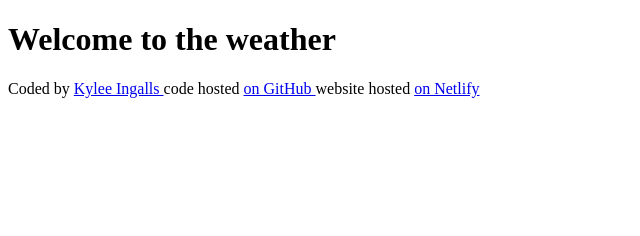
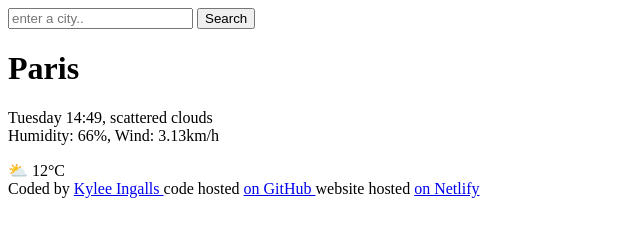
Before and after one commit to kylee-ingalls/Forecast, a plain HTML site: page index.html in a window 1280 px wide. Shown: the whole page, without its empty margins (0-640 px from the left). Drawn offline with Linux system fonts and the light colour scheme.

Commit message:
Added the HTML to project

```diff
--- a/index.html
+++ b/index.html
@@ -6,7 +6,23 @@
     <title>Forecast</title>
 </head>
 <body>
-    <h1>Welcome to the weather</h1>
+    <header>
+        <form>
+            <input type="search" placeholder="enter a city.." required>
+            <input type="submit" value="Search"/>
+        </form>
+    </header>
+    <main>
+        <div>
+    <h1>Paris</h1>
+    <p>
+        Tuesday 14:49, scattered clouds
+    </br>
+    Humidity: 66%, Wind: 3.13km/h
+        </p>
+        </div>
+<div>⛅ 12°C</div>
+</main>
     <footer>
         Coded by
         <a href="https://github.com/kylee-ingalls" target="_blank"> Kylee Ingalls </a>
```
